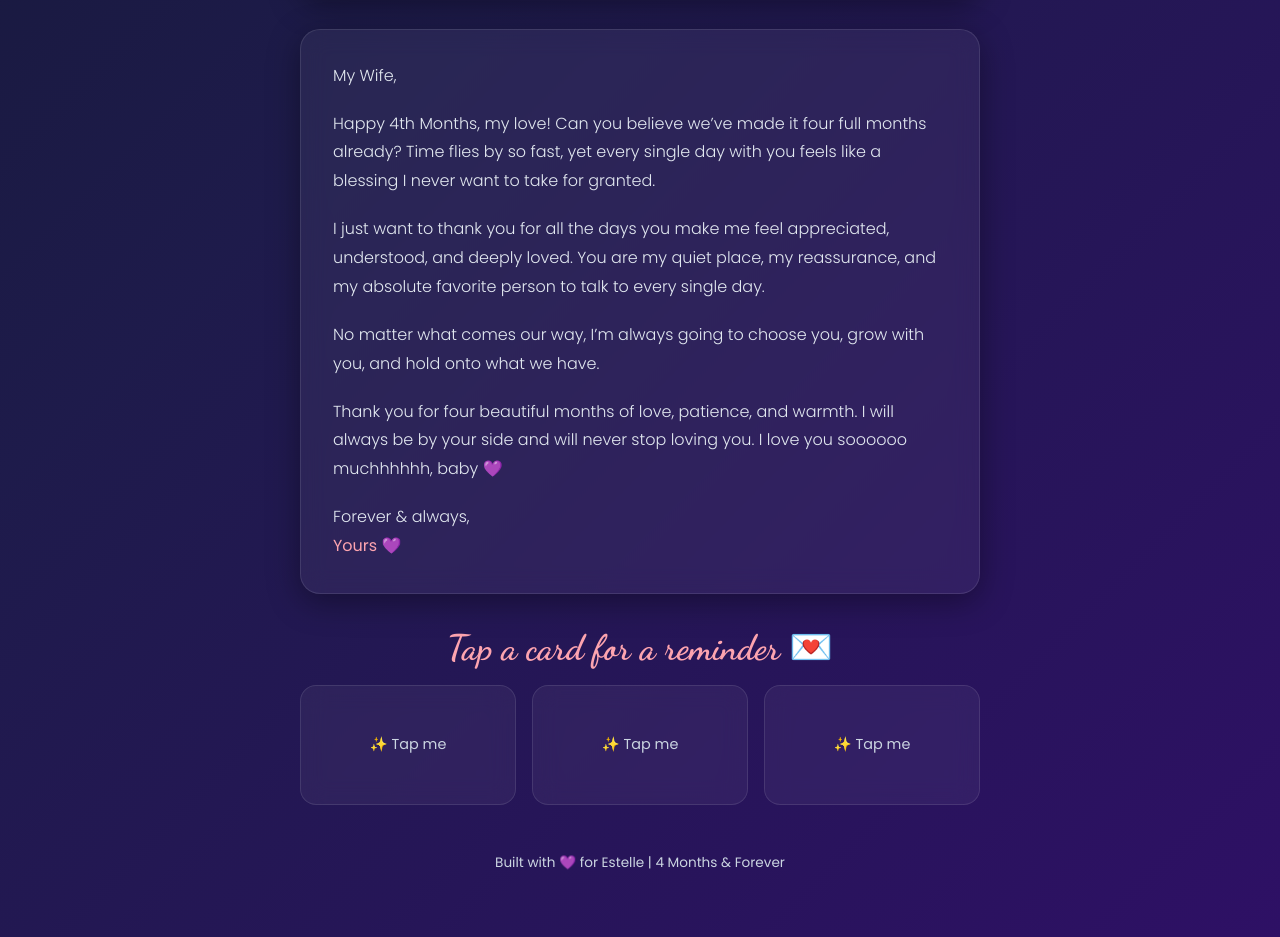
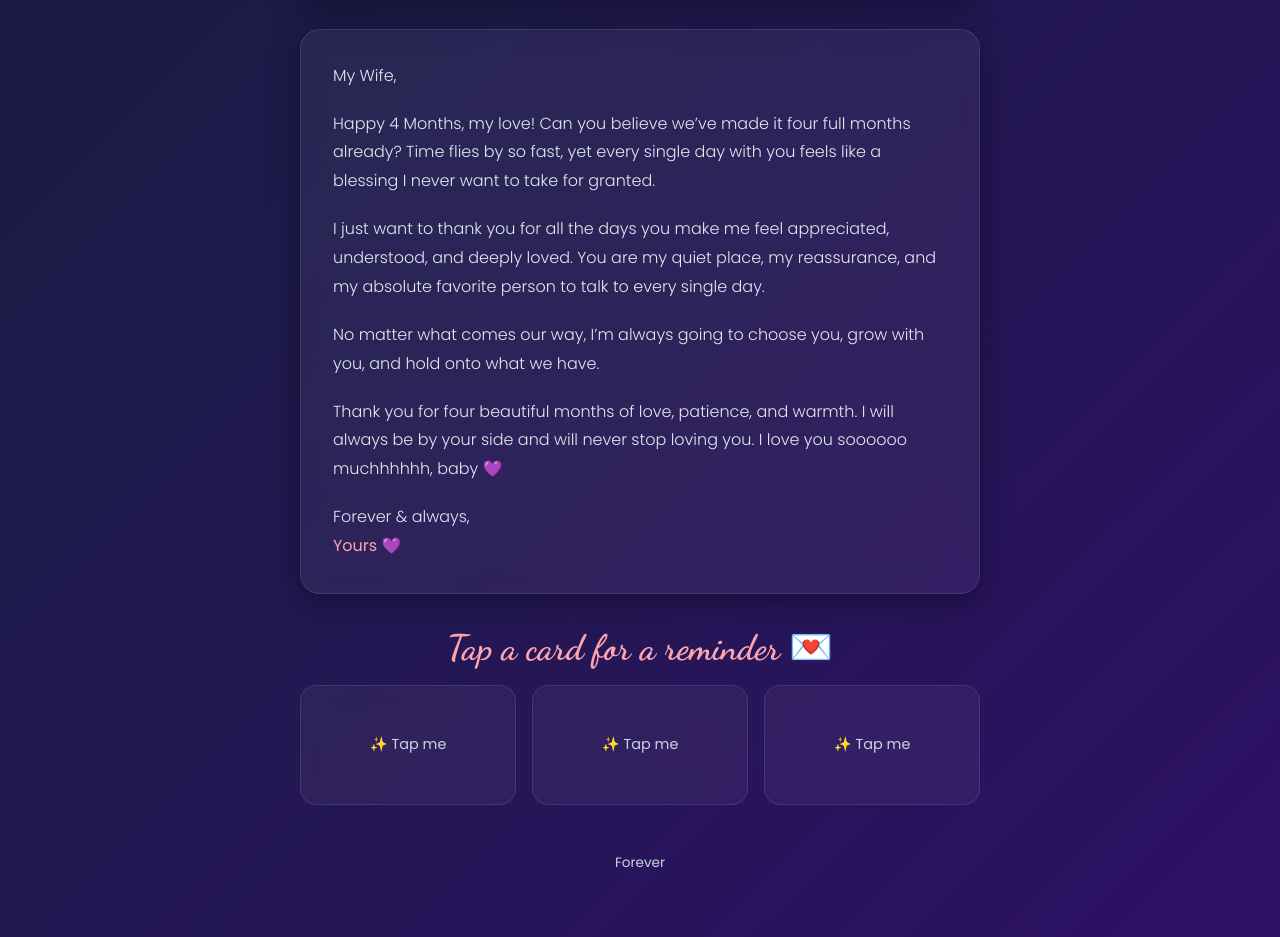
Before and after one commit to stephaniedineros5-dotcom/sf, a plain HTML site: page index.html in a window 1280 px wide. Shown: the part 1259-2196 px from the top of the page. Drawn offline with Linux system fonts and the light colour scheme.

Commit message:
Update message and footer for 4-month anniversary

```diff
--- a/index.html
+++ b/index.html
@@ -506,7 +506,7 @@
     <div class="letter-card">
       <p>My Wife, <span class="highlight"></span></p>
 
-      <p>Happy 4th Months, my love! Can you believe we’ve made it four full months already? Time flies by so fast, yet every single day with you feels like a blessing I never want to take for granted.</p>
+      <p>Happy 4 Months, my love! Can you believe we’ve made it four full months already? Time flies by so fast, yet every single day with you feels like a blessing I never want to take for granted.</p>
 
       <p>I just want to thank you for all the days you make me feel appreciated, understood, and deeply loved. You are my quiet place, my reassurance, and my absolute favorite person to talk to every single day.</p>
 
@@ -537,7 +537,7 @@
     </div>
 
     <footer>
-      Built with 💜 for Estelle | 4 Months & Forever
+     Forever
     </footer>
   </div>
 
```
